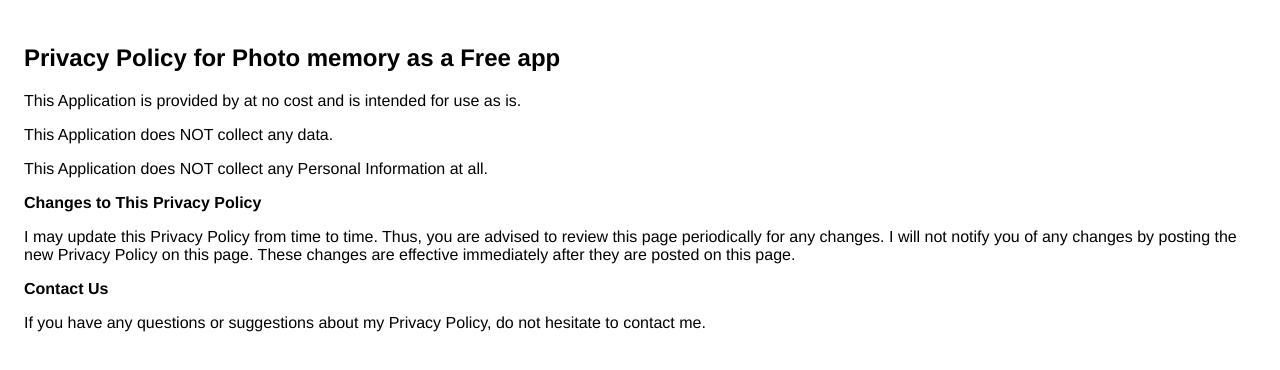
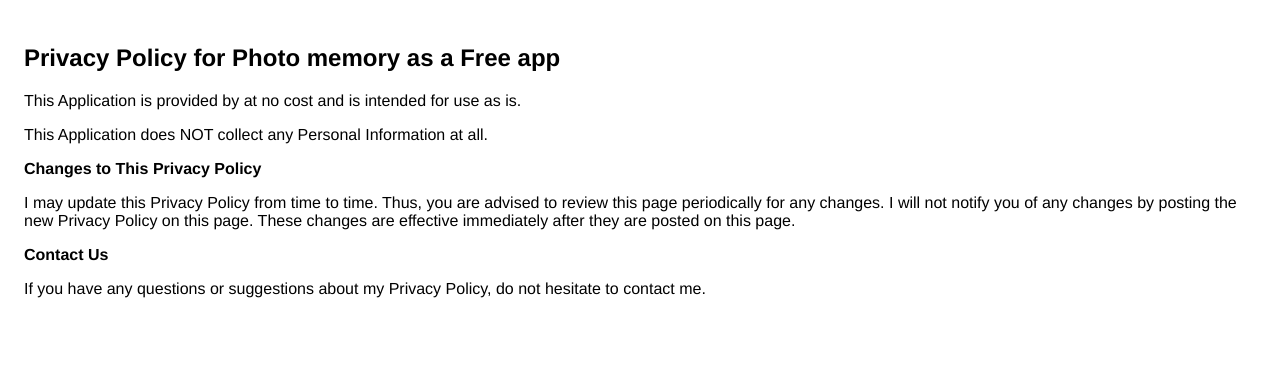
Before and after one commit to Andrew0000/andrew0000.github.io, a plain HTML site: page pm.html in a window 1280 px wide. Drawn offline with Linux system fonts and the light colour scheme.

Commit message:
Update pm.html

```diff
--- a/pm.html
+++ b/pm.html
@@ -9,7 +9,6 @@
 <body>
 <h2>Privacy Policy for Photo memory as a Free app</h2>
   <p>This Application is provided by at no cost and is intended for use as is.
-  <p>This Application does NOT collect any data.
   <p>This Application does NOT collect any Personal Information at all.
   </p>
 
```
